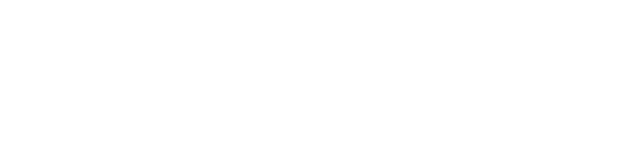
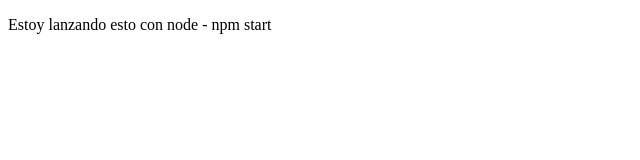
Before and after one commit to CarmenZuLop/trasteando-javascript, a website: page index.html in a window 1280 px wide. Shown: the whole page, without its empty margins (0-640 px from the left). Drawn offline with Linux system fonts and the light colour scheme.

Commit message:
que salga algo más descriptivo

```diff
--- a/index.html
+++ b/index.html
@@ -3,9 +3,9 @@
 <head>
     <meta charset="UTF-8">
     <meta name="viewport" content="width=device-width, initial-scale=1.0">
-    <title>Preuba con GIT</title>
+    <title>Prueba con GIT</title>
 </head>
 <body>
-
+    <p>Estoy lanzando esto con node - npm start</p>
 </body>
 </html>
```
